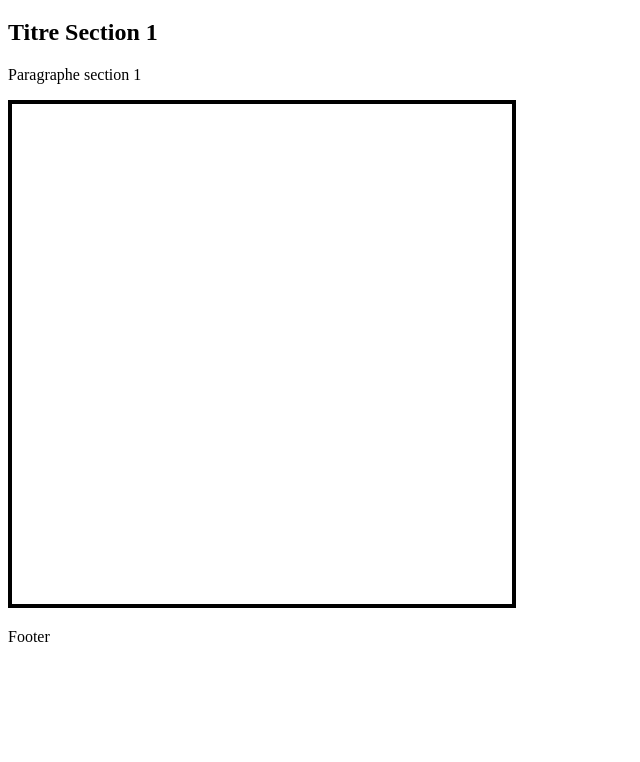
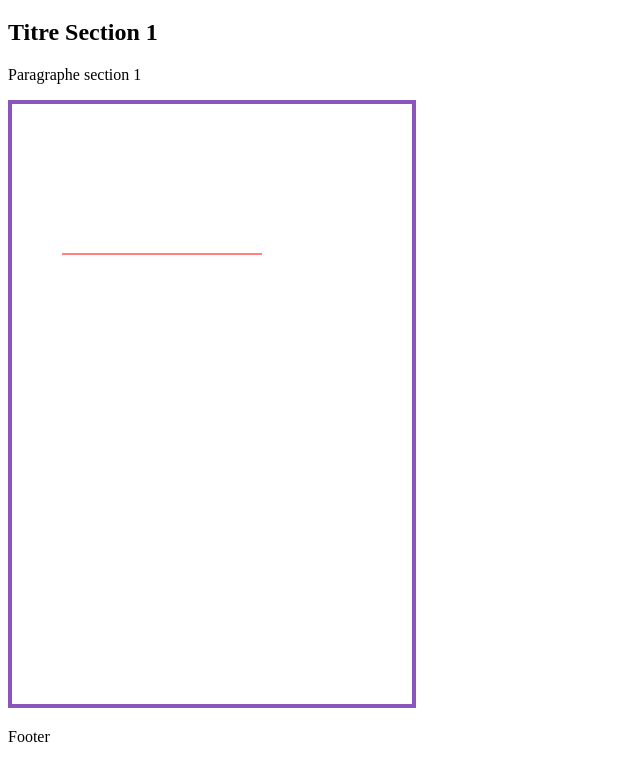
Before and after one commit to Arcturus-bh/BreakoutGame, a plain HTML site: page index.html in a window 1280 px wide. Shown: the part 61-823 px from the top of the page, without its empty margins (0-640 px from the left). Before the commit the page ends 800 px from the top, so only its background shows below. Drawn offline with Linux system fonts and the light colour scheme.

Commit message:
add classes

```diff
--- a/game.js
+++ b/game.js
@@ -1,20 +1,54 @@
-const name = "Deminor";
-const canvas = document.getElementById("game");
-let ctx = c.getContext("2d");
+class Game {
+	constructor() {
+		this.name = "Casse-brique";
+		this.canvas = new GameCanvas();
+		this.ctx = this.canvas.canvas.getContext('2d');
+		this.maxScore = 10;
+		this.currentScore = 0;
+		this.displayPaddle();
+	}
 
-let maxScore = 10;
-let currentScore = 0;
-
-function updateScore(points) {
-	if (currentScore + points >= maxScore) {
-		currentScore = maxScore;
-		console.log("Score max atteint! ("  + currentScore + ")");
-		return;
-	} else {
-		currentScore += points;
-		console.log("Nouveau score: " + currentScore);
+	displayPaddle() {
+		this.ctx.strokeStyle = '#FF0000';
+		this.ctx.beginPath();
+		this.ctx.moveTo(50, 150);
+		this.ctx.lineTo(250, 150);
+		this.ctx.stroke();
+	}
+	updateScore(points) {
+		if (this.currentScore + points >= this.maxScore)
+		{
+			this.currentScore = this.maxScore;
+			console.log("Score max atteint! ("  + this.currentScore + ")");
+			return;
+		}
+		this.currentScore += points;
+		console.log("Nouveau score: " + this.currentScore);
 	}
 }
 
-updateScore(5);
-updateScore(34);
+class GameCanvas {
+	constructor() {
+		this.canvas = document.getElementById('game');
+		this.width = 400;
+		this.height = 600;
+		this.borderColor = '#5505a0ad';
+
+		this.canvas.width = this.width;
+		this.canvas.height = this.height;
+		this.canvas.style.border = `4px solid ${this.borderColor}`;
+	}
+}
+
+const score = new Game();
+
+
+document.addEventListener('keydown', function(event) {
+	if (event.key === 'ArrowLeft') {
+		console.log('Flèche gauche pressée');
+        // Ajoute ici la logique pour déplacer la raquette vers la gauche
+    } else if (event.key === 'ArrowRight') {
+		console.log('Flèche droite pressée');
+        // Ajoute ici la logique pour déplacer la raquette vers la droite
+    }
+});
--- a/index.html
+++ b/index.html
@@ -14,11 +14,10 @@
         <h2>Titre Section 1</h2>
         <p>Paragraphe section 1</p>
     </section>
-	<canvas id="game" width="500" height="500" style="border:4px solid #000000;"></canvas>
+	<canvas id="game"></canvas>
     <footer>
         <p>Footer</p>
     </footer>
-	<script src="config.js"></script>
 	<script src="game.js"></script>
 </body>
 </html>
```
